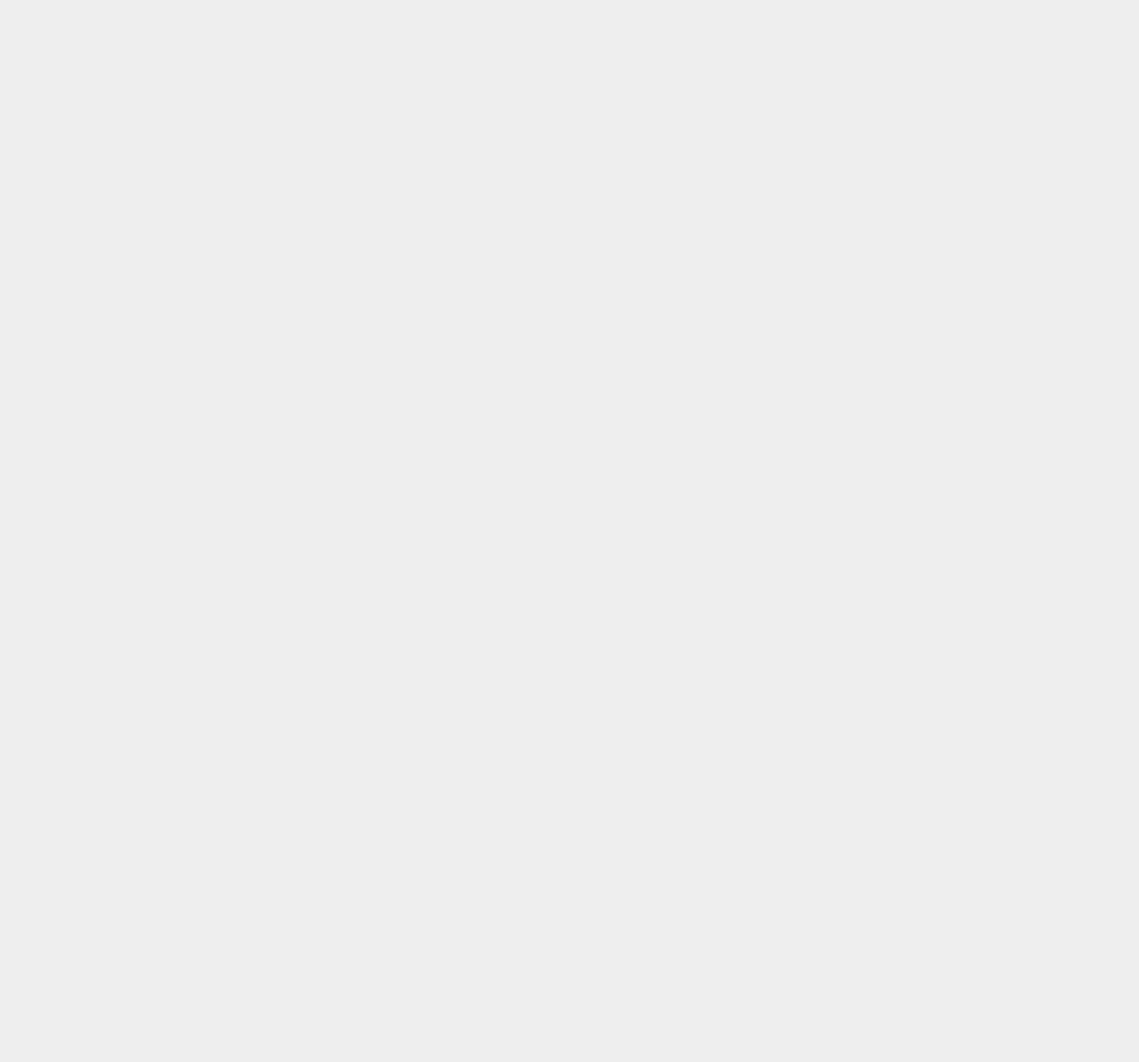
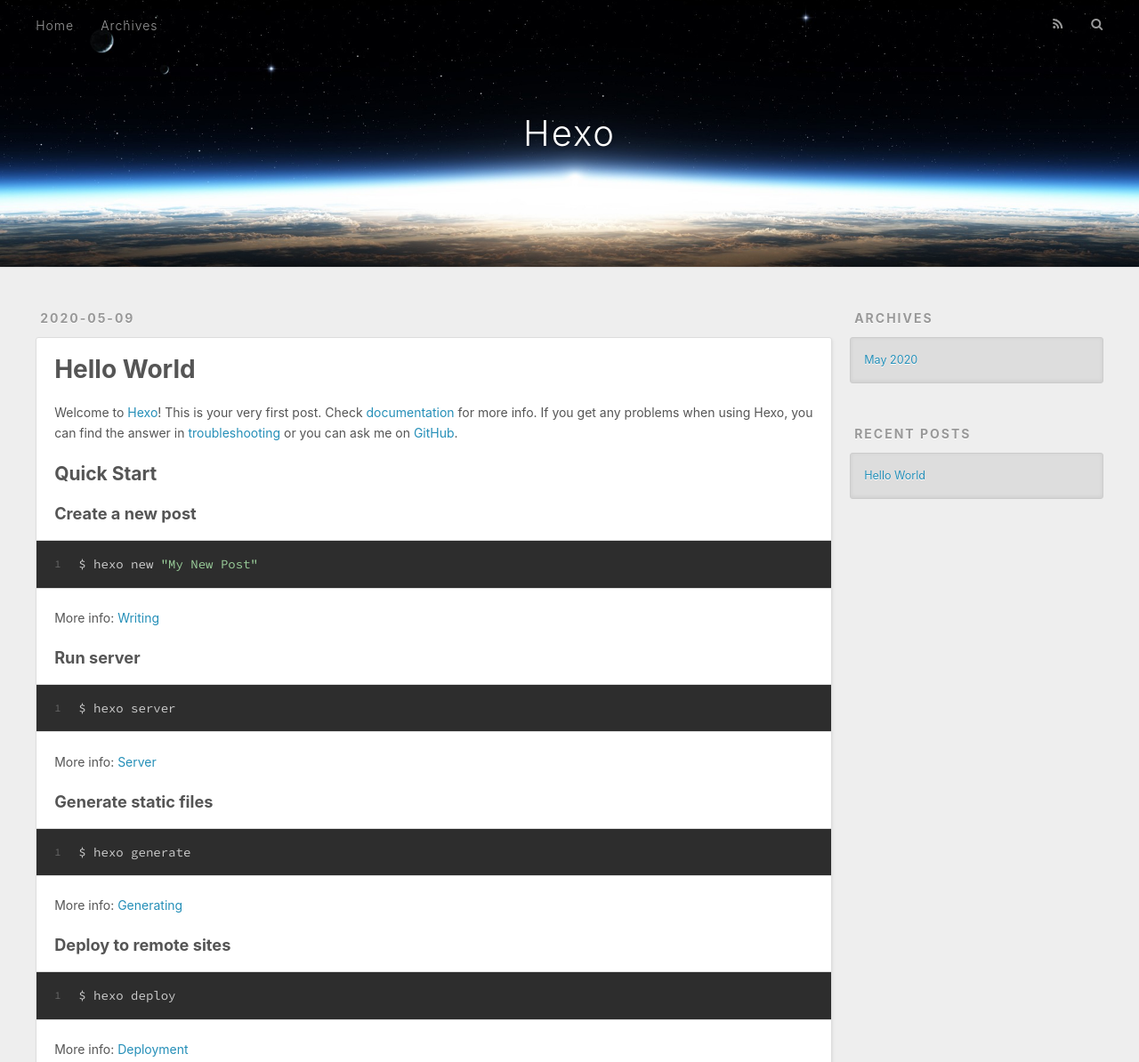
Before and after one commit to lucky-apple/lucky-apple.github.io, a plain HTML site: page index.html in a window 1280 px wide. Shown: the top 1194 px of the page at 89% size. Before the commit the page ends 800 px from the top, so only its background shows below. Drawn offline with nearby package versions, Linux system fonts and the light colour scheme.

Commit message:
Site updated: 2020-05-19 14:13:33

```diff
--- a/index.html
+++ b/index.html
@@ -30,6 +30,164 @@
 
 <body>
   <div id="container">
+    <div id="wrap">
+      <header id="header">
+  <div id="banner"></div>
+  <div id="header-outer" class="outer">
+    <div id="header-title" class="inner">
+      <h1 id="logo-wrap">
+        <a href="/" id="logo">Hexo</a>
+      </h1>
+
+    </div>
+    <div id="header-inner" class="inner">
+      <nav id="main-nav">
+        <a id="main-nav-toggle" class="nav-icon"></a>
+
+          <a class="main-nav-link" href="/">Home</a>
+
+          <a class="main-nav-link" href="/archives">Archives</a>
+
+      </nav>
+      <nav id="sub-nav">
+
+          <a id="nav-rss-link" class="nav-icon" href="/atom.xml" title="RSS Feed"></a>
+
+        <a id="nav-search-btn" class="nav-icon" title="Search"></a>
+      </nav>
+      <div id="search-form-wrap">
+        <form action="//google.com/search" method="get" accept-charset="UTF-8" class="search-form"><input type="search" name="q" class="search-form-input" placeholder="Search"><button type="submit" class="search-form-submit">&#xF002;</button><input type="hidden" name="sitesearch" value="http://yoursite.com"></form>
+      </div>
+    </div>
+  </div>
+</header>
+      <div class="outer">
+        <section id="main">
+
+    <article id="post-hello-world" class="article article-type-post" itemscope itemprop="blogPost">
+  <div class="article-meta">
+    <a href="/2020/05/09/hello-world/" class="article-date">
+  <time datetime="2020-05-09T08:31:22.241Z" itemprop="datePublished">2020-05-09</time>
+</a>
+
+  </div>
+  <div class="article-inner">
+
+
+      <header class="article-header">
+
+
+    <h1 itemprop="name">
+      <a class="article-title" href="/2020/05/09/hello-world/">Hello World</a>
+    </h1>
+
+
+      </header>
+
+    <div class="article-entry" itemprop="articleBody">
+
+        <p>Welcome to <a href="https://hexo.io/" target="_blank" rel="noopener">Hexo</a>! This is your very first post. Check <a href="https://hexo.io/docs/" target="_blank" rel="noopener">documentation</a> for more info. If you get any problems when using Hexo, you can find the answer in <a href="https://hexo.io/docs/troubleshooting.html" target="_blank" rel="noopener">troubleshooting</a> or you can ask me on <a href="https://github.com/hexojs/hexo/issues" target="_blank" rel="noopener">GitHub</a>.</p>
+<h2 id="Quick-Start"><a href="#Quick-Start" class="headerlink" title="Quick Start"></a>Quick Start</h2><h3 id="Create-a-new-post"><a href="#Create-a-new-post" class="headerlink" title="Create a new post"></a>Create a new post</h3><figure class="highlight bash"><table><tr><td class="gutter"><pre><span class="line">1</span><br></pre></td><td class="code"><pre><span class="line">$ hexo new <span class="string">"My New Post"</span></span><br></pre></td></tr></table></figure>
+
+<p>More info: <a href="https://hexo.io/docs/writing.html" target="_blank" rel="noopener">Writing</a></p>
+<h3 id="Run-server"><a href="#Run-server" class="headerlink" title="Run server"></a>Run server</h3><figure class="highlight bash"><table><tr><td class="gutter"><pre><span class="line">1</span><br></pre></td><td class="code"><pre><span class="line">$ hexo server</span><br></pre></td></tr></table></figure>
+
+<p>More info: <a href="https://hexo.io/docs/server.html" target="_blank" rel="noopener">Server</a></p>
+<h3 id="Generate-static-files"><a href="#Generate-static-files" class="headerlink" title="Generate static files"></a>Generate static files</h3><figure class="highlight bash"><table><tr><td class="gutter"><pre><span class="line">1</span><br></pre></td><td class="code"><pre><span class="line">$ hexo generate</span><br></pre></td></tr></table></figure>
+
+<p>More info: <a href="https://hexo.io/docs/generating.html" target="_blank" rel="noopener">Generating</a></p>
+<h3 id="Deploy-to-remote-sites"><a href="#Deploy-to-remote-sites" class="headerlink" title="Deploy to remote sites"></a>Deploy to remote sites</h3><figure class="highlight bash"><table><tr><td class="gutter"><pre><span class="line">1</span><br></pre></td><td class="code"><pre><span class="line">$ hexo deploy</span><br></pre></td></tr></table></figure>
+
+<p>More info: <a href="https://hexo.io/docs/one-command-deployment.html" target="_blank" rel="noopener">Deployment</a></p>
+
+
+    </div>
+    <footer class="article-footer">
+      <a data-url="http://yoursite.com/2020/05/09/hello-world/" data-id="ckadiubl60000agop08wm9ogg" class="article-share-link">Share</a>
+
+
+    </footer>
+  </div>
+
+</article>
+
+
+
+
+
+</section>
+
+          <aside id="sidebar">
+
+
+
+
+
+
+
+
+
+
+  <div class="widget-wrap">
+    <h3 class="widget-title">Archives</h3>
+    <div class="widget">
+      <ul class="archive-list"><li class="archive-list-item"><a class="archive-list-link" href="/archives/2020/05/">May 2020</a></li></ul>
+    </div>
+  </div>
+
+
+
+
+  <div class="widget-wrap">
+    <h3 class="widget-title">Recent Posts</h3>
+    <div class="widget">
+      <ul>
+
+          <li>
+            <a href="/2020/05/09/hello-world/">Hello World</a>
+          </li>
+
+      </ul>
+    </div>
+  </div>
+
+
+</aside>
+
+      </div>
+      <footer id="footer">
+
+  <div class="outer">
+    <div id="footer-info" class="inner">
+      &copy; 2020 John Doe<br>
+      Powered by <a href="http://hexo.io/" target="_blank">Hexo</a>
+    </div>
+  </div>
+</footer>
+    </div>
+    <nav id="mobile-nav">
+
+    <a href="/" class="mobile-nav-link">Home</a>
+
+    <a href="/archives" class="mobile-nav-link">Archives</a>
+
+</nav>
+
+
+<script src="//ajax.googleapis.com/ajax/libs/jquery/2.0.3/jquery.min.js"></script>
+
+
+
+<link rel="stylesheet" href="/fancybox/jquery.fancybox.css">
+
+
+<script src="/fancybox/jquery.fancybox.pack.js"></script>
+
+
+
+
+<script src="/js/script.js"></script>
+
 
 
 
```
Also changed, not shown: 2020/05/09/hello-world/index.html (+1 -1 lines).
